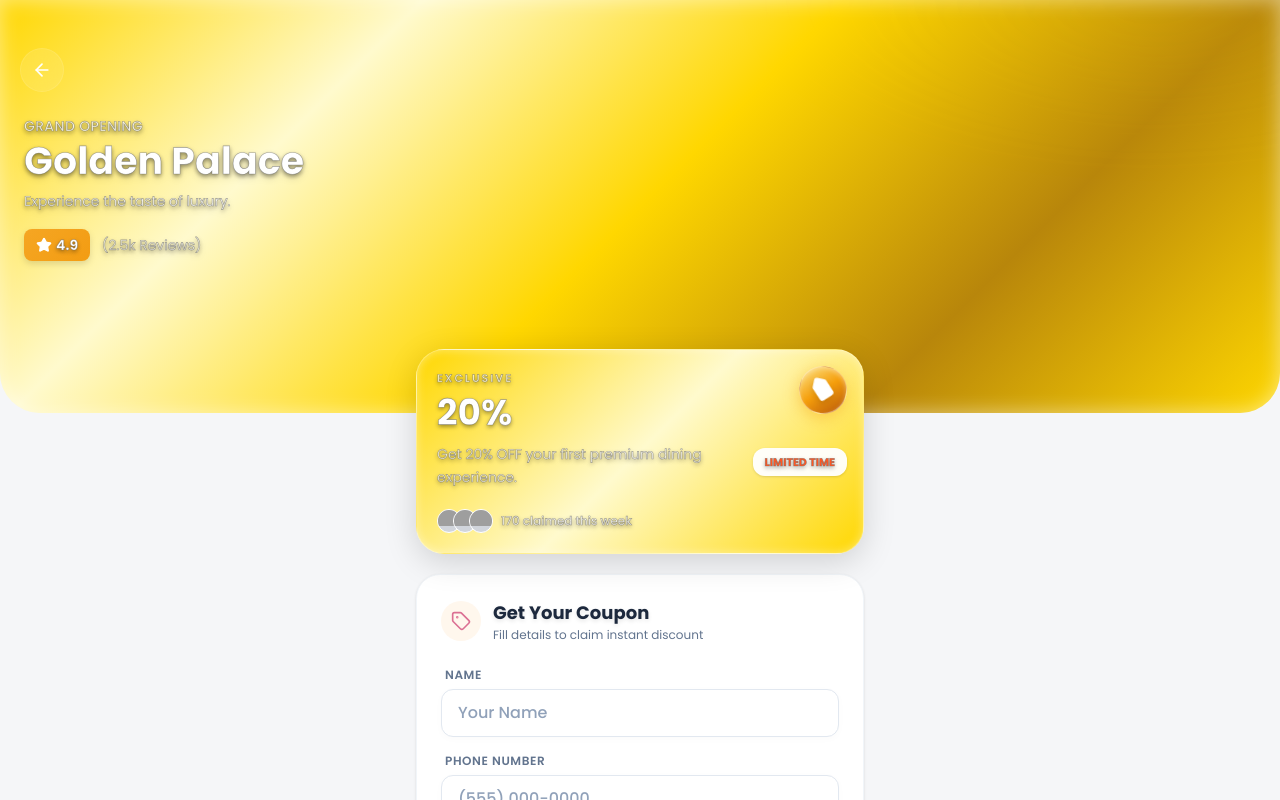
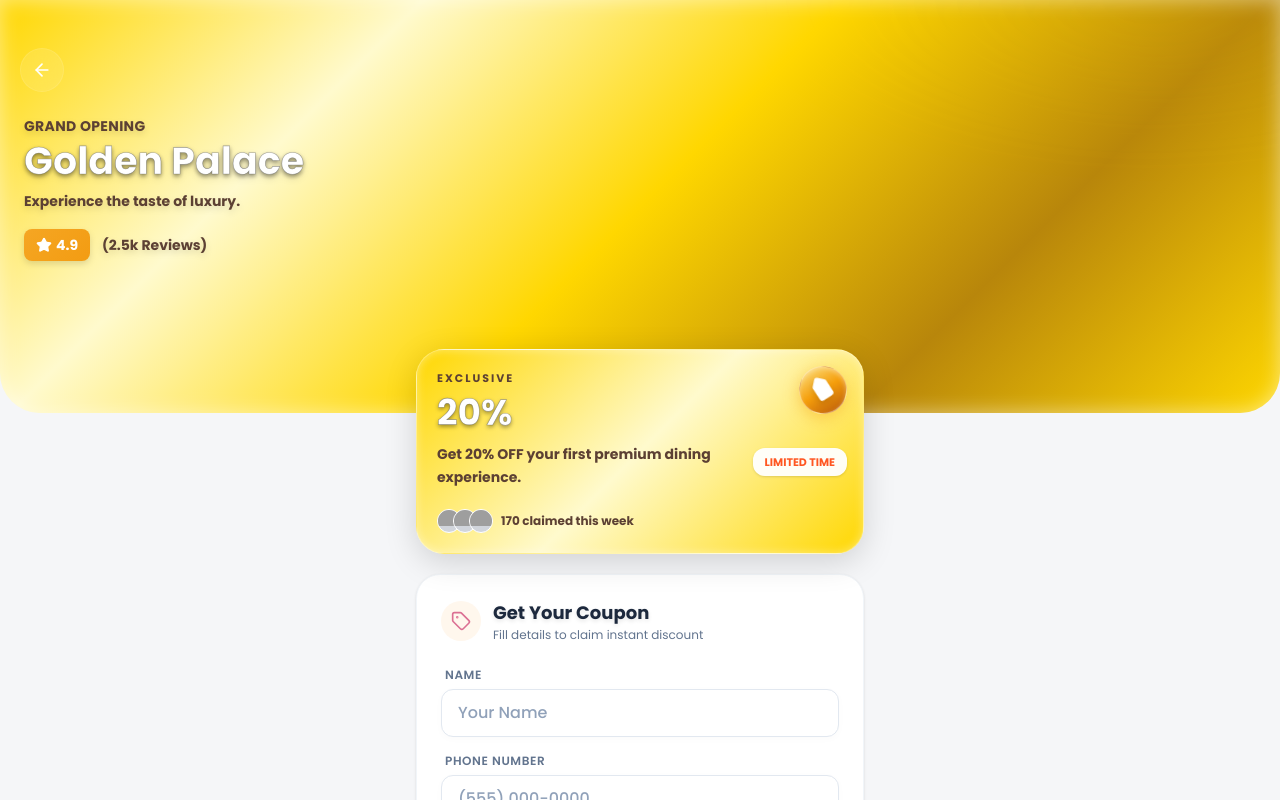
Before and after one commit to jade0615/updeal-mvp, a Next.js app: page / in a window 1280 px wide. Shown: the top 800 px of the page. Built offline with nearby package versions, Linux system fonts and the light colour scheme; no server answers; grey boxes are pictures that could not be loaded; a web font is replaced by a local one.

Commit message:
优化：提升小标题文字对比度为深棕色加粗

```diff
--- a/src/components/templates/MobilePremiumTemplate.tsx
+++ b/src/components/templates/MobilePremiumTemplate.tsx
@@ -337,39 +337,20 @@ export default function MobilePremiumTemplate({ merchant: initialMerchant, claim
                 }
 
                 /* ===== Make white text readable on gold ===== */
-                .header-bg,
-                .header-bg * {
+                .header-bg .title,
+                .header-bg h1,
+                .glass-card h2 {
                     text-shadow: 0 2px 4px rgba(0, 0, 0, 0.4);
+                    -webkit-text-stroke: 0.6px rgba(100, 100, 100, 0.6);
                 }
 
-                /* Stronger stroke for better definition as requested */
-                .header-bg .title,
-                .header-bg .subtitle,
-                .header-bg h1,
-                .header-bg h2,
-                .header-bg h3,
-                .header-bg p,
-                .header-bg span,
-                .header-bg div {
-                    -webkit-text-stroke: 0.6px rgba(100, 100, 100, 0.6);
-                }
                 .glass-card {
                     background: linear-gradient(135deg, #FFD700 0%, #FFFACD 50%, #FFD700 100%);
                     backdrop-filter: blur(24px);
                     border: 1px solid rgba(255, 255, 255, 0.4);
                     box-shadow: 0 8px 32px rgba(0, 0, 0, 0.15), inset 0 0 10px rgba(255, 255, 255, 0.4);
                 }
-                .glass-card * {
-                    text-shadow: 0 2px 4px rgba(0, 0, 0, 0.4);
-                }
-                .glass-card p,
-                .glass-card h1,
-                .glass-card h2,
-                .glass-card h3,
-                .glass-card span,
-                .glass-card div {
-                    -webkit-text-stroke: 0.6px rgba(100, 100, 100, 0.6);
-                }
+
                 .btn-orange {
                     background: linear-gradient(135deg, #FFD700 0%, #DB7093 100%);
                     box-shadow: 0 8px 24px rgba(219, 112, 147, 0.35);
@@ -434,7 +415,7 @@ export default function MobilePremiumTemplate({ merchant: initialMerchant, claim
                     <div className="relative z-10 w-[85%] drop-shadow-md">
                         {/* Hero Title - only show if has value OR in editing mode */}
                         {(content.heroTitle || isEditing) && (
-                            <p className="text-white/80 text-sm font-medium mb-1 tracking-wide uppercase">
+                            <p className="text-[#5C4033] text-sm font-bold mb-1 tracking-wide uppercase">
                                 <EditableLabel
                                     path="heroTitle"
                                     value={content.heroTitle}
@@ -453,7 +434,7 @@ export default function MobilePremiumTemplate({ merchant: initialMerchant, claim
                         </h1>
                         {/* Hero Subtitle - only show if has value OR in editing mode */}
                         {(content.heroSubtitle || isEditing) && (
-                            <p className="text-white/90 text-sm mb-4 leading-relaxed font-light">
+                            <p className="text-[#5C4033] text-sm mb-4 leading-relaxed font-bold">
                                 <EditableLabel
                                     path="heroSubtitle"
                                     value={content.heroSubtitle}
@@ -468,7 +449,7 @@ export default function MobilePremiumTemplate({ merchant: initialMerchant, claim
                                 <Star className="w-4 h-4 fill-current" />
                                 {Number(content.rating || 4.8).toFixed(1)}
                             </div>
-                            <span className="text-white/70 text-sm">({content.reviewCount || '1.2k'} Reviews)</span>
+                            <span className="text-[#5C4033] text-sm font-bold">({content.reviewCount || '1.2k'} Reviews)</span>
                         </div>
 
                     </div>
@@ -481,7 +462,7 @@ export default function MobilePremiumTemplate({ merchant: initialMerchant, claim
                     <div className="relative z-10">
                         {/* Only show eyebrow if it's not 'discount' to keep it clean */}
                         {normalizedOffer.type && normalizedOffer.type !== 'discount' && (
-                            <p className="text-white/70 text-[11px] tracking-[2px] font-semibold mb-1 uppercase">
+                            <p className="text-[#5C4033] text-[11px] tracking-[2px] font-bold mb-1 uppercase">
                                 {normalizedOffer.type.replace('_', ' ')}
                             </p>
                         )}
@@ -498,14 +479,14 @@ export default function MobilePremiumTemplate({ merchant: initialMerchant, claim
                         </h2>
 
                         {/* Offer Description with Multi-line Support */}
-                        <div className="text-white/80 text-sm mb-5 pr-16 whitespace-pre-line leading-relaxed">
+                        <div className="text-[#5C4033] text-sm mb-5 pr-16 whitespace-pre-line leading-relaxed font-bold">
                             <EditableLabel
                                 path="offer.description"
                                 value={content.offer?.description || normalizedOffer.description}
                                 fallback="折扣描述..."
                                 darkBg={true}
                                 as="textarea"
-                                className="min-h-[50px] bg-transparent border-b border-white/20 text-white placeholder:text-white/50 w-full"
+                                className="min-h-[50px] bg-transparent border-b border-[#5C4033]/20 text-[#5C4033] placeholder:text-[#5C4033]/50 w-full"
                             />
                         </div>
 
@@ -518,13 +499,13 @@ export default function MobilePremiumTemplate({ merchant: initialMerchant, claim
                                     </div>
                                 ))}
                             </div>
-                            <p className="text-white/80 text-xs font-medium">
+                            <p className="text-[#5C4033] text-xs font-bold">
                                 {(merchant.virtual_base_count || 120) + claimedCount}
                                 <EditableLabel
                                     path="customLabels.social_proof_text"
                                     value={(content.customLabels as any)?.social_proof_text}
                                     fallback=" claimed this week"
-                                    className="bg-transparent border-b border-white/20 text-white placeholder:text-white/50 w-auto inline-block ml-1"
+                                    className="bg-transparent border-b border-[#5C4033]/20 text-[#5C4033] placeholder:text-[#5C4033]/50 w-auto inline-block ml-1"
                                 />
                             </p>
                         </div>
--- a/src/components/templates/components/ClaimForm.tsx
+++ b/src/components/templates/components/ClaimForm.tsx
@@ -119,16 +119,16 @@ export default function ClaimForm({ merchantId, onClaimSuccess }: ClaimFormProps
             <div className="absolute top-0 left-0 right-0 h-1 bg-gradient-to-r from-orange-400 to-red-500 opacity-20" />
 
             <div className="text-center mb-6">
-                <h3 className="text-2xl font-black lux-gold-text mb-1" style={{ textShadow: '0px 2px 4px rgba(0,0,0,0.3)' }}>
+                <h3 className="text-2xl font-black lux-gold-text mb-1">
                     Claim Your Deal 🎁
                 </h3>
-                <p className="text-slate-500 text-sm font-medium">Fill in your info to get this special offer</p>
+                <p className="text-[#5C4033] text-sm font-bold">Fill in your info to get this special offer</p>
             </div>
 
             <form onSubmit={handleSubmit(onSubmit)} className="space-y-5">
                 {/* Name */}
                 <div className="relative group">
-                    <label className="block text-slate-600 text-[11px] font-bold uppercase tracking-wider mb-1.5 ml-1">Full Name</label>
+                    <label className="block text-[#5C4033] text-[11px] font-bold uppercase tracking-wider mb-1.5 ml-1">Full Name</label>
                     <div className="relative">
                         <input
                             type="text"
@@ -141,7 +141,7 @@ export default function ClaimForm({ merchantId, onClaimSuccess }: ClaimFormProps
 
                 {/* Phone */}
                 <div className="relative group">
-                    <label className="block text-slate-600 text-[11px] font-bold uppercase tracking-wider mb-1.5 ml-1">Phone Number</label>
+                    <label className="block text-[#5C4033] text-[11px] font-bold uppercase tracking-wider mb-1.5 ml-1">Phone Number</label>
                     <div className="relative">
                         <input
                             type="tel"
@@ -172,7 +172,7 @@ export default function ClaimForm({ merchantId, onClaimSuccess }: ClaimFormProps
                         </>
                     ) : (
                         <>
-                            <span className="lux-gold-text" style={{ textShadow: '0px 2px 4px rgba(0,0,0,0.3)' }}>Claim Now</span>
+                            <span className="lux-gold-text">Claim Now</span>
                             <div className="w-8 h-8 rounded-full bg-white/20 flex items-center justify-center shadow-inner">
                                 <ArrowRight className="h-4.5 w-4.5" />
                             </div>
@@ -180,7 +180,7 @@ export default function ClaimForm({ merchantId, onClaimSuccess }: ClaimFormProps
                     )}
                 </button>
 
-                <p className="text-center text-slate-400 text-[11px] font-medium mt-4">
+                <p className="text-center text-[#5C4033] text-[11px] font-bold mt-4">
                     🔒 Your info is safe. We never spam.
                 </p>
             </form>
```
